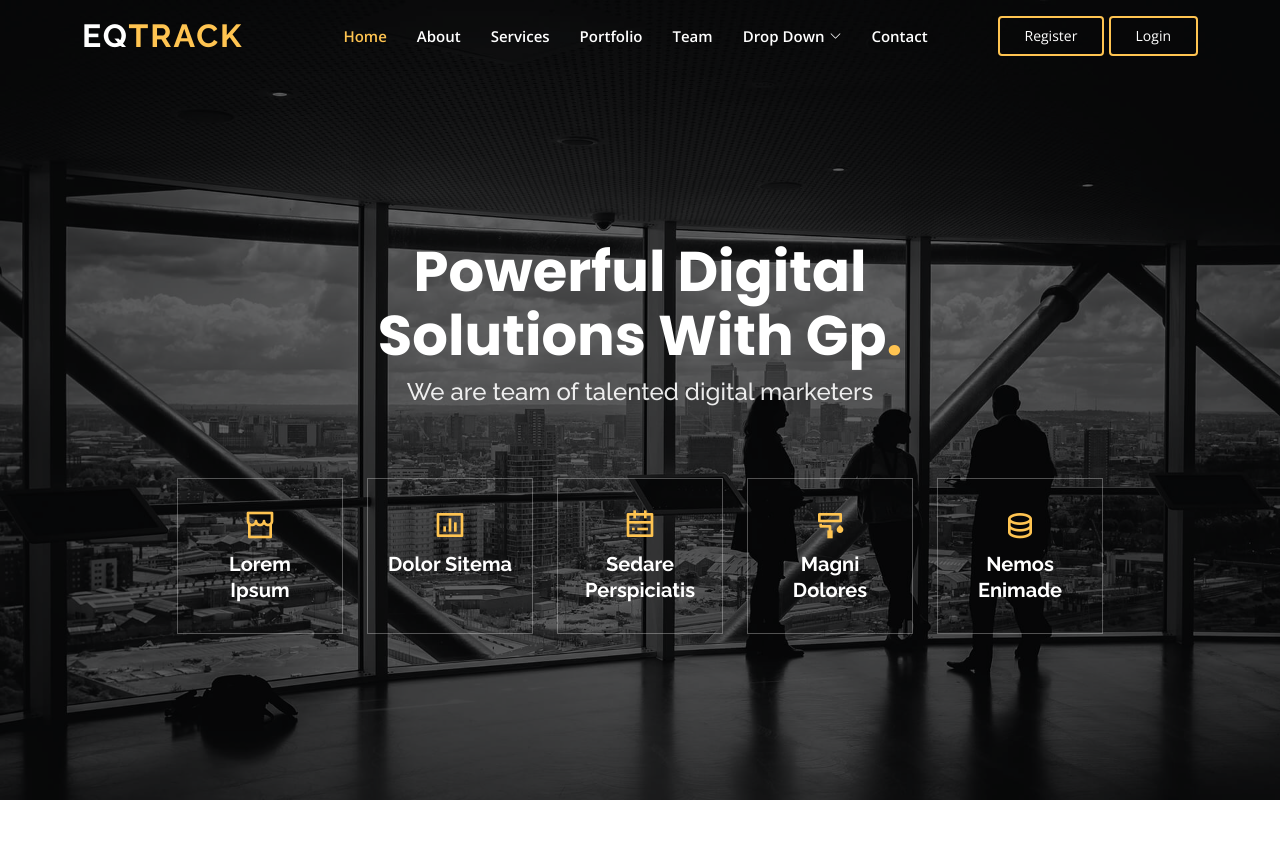
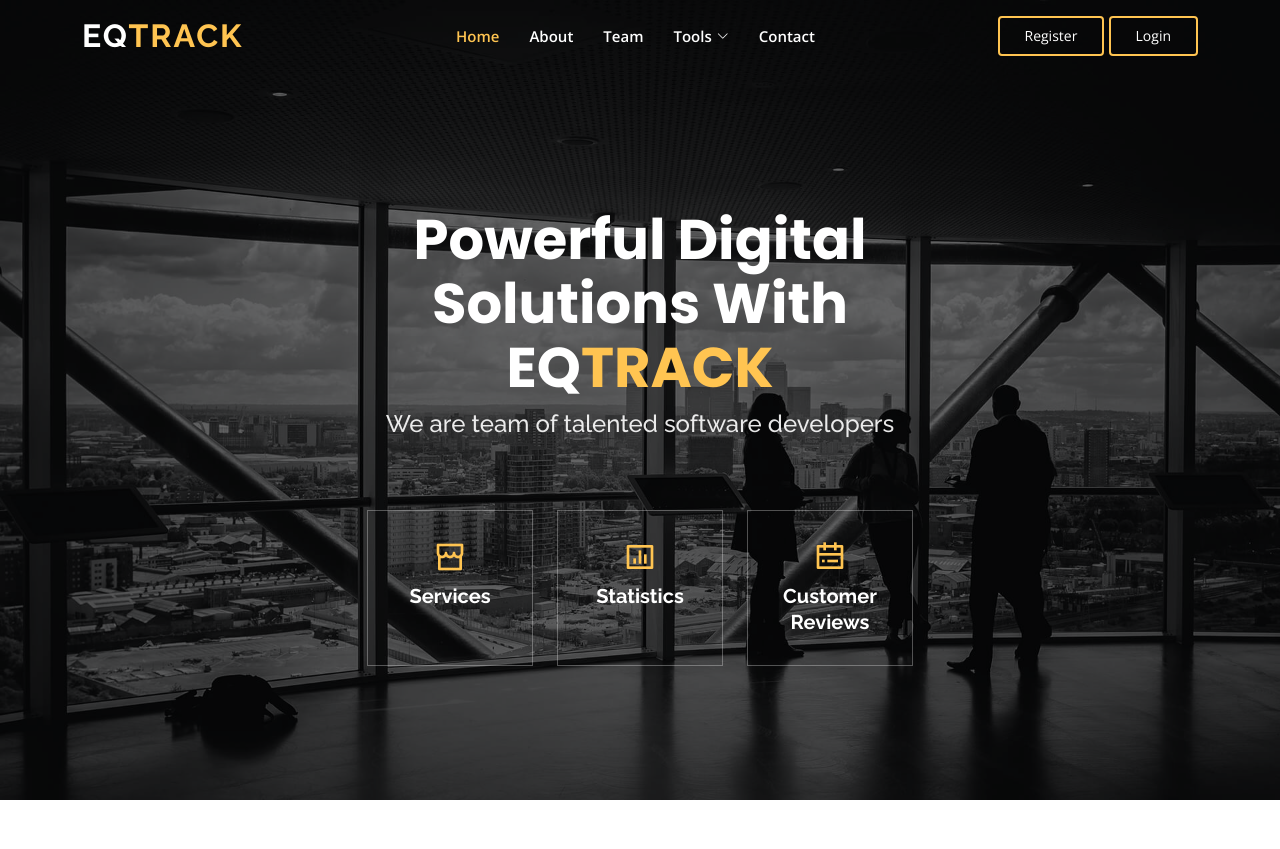
Before and after one commit to mrwarfiend/EQtracker, an ASP.NET Core app: page / in a window 1280 px wide. Shown: the top 849 px of the page. Run offline with ASP.NET Core 8, Linux system fonts and the light colour scheme; some libraries are stand-ins or nearby versions.

Commit message:
Updated layouts, removed unneeded tabs, set default connection string to my DB

```diff
--- a/EQtrack/Views/Shared/_AppLayout.cshtml
+++ b/EQtrack/Views/Shared/_AppLayout.cshtml
@@ -48,11 +48,9 @@
                 <ul>
                     <li><a class="nav-link scrollto active" href="/home">Home</a></li>
                     <li><a class="nav-link scrollto" href="#about">About</a></li>
-                    <li><a class="nav-link scrollto" href="#services">Services</a></li>
-                    <li><a class="nav-link scrollto " href="#portfolio">Portfolio</a></li>
                     <li><a class="nav-link scrollto" href="#team">Team</a></li>
                     <li class="dropdown">
-                        <a href="#"><span>Drop Down</span> <i class="bi bi-chevron-down"></i></a>
+                        <a href="#"><span>Tools</span> <i class="bi bi-chevron-down"></i></a>
                         <ul>
                             <li><a href="#">Tool Search</a></li>
                             <li><a href="#">Checkout</a></li>
--- a/EQtrack/Views/Shared/_HomeLayout.cshtml
+++ b/EQtrack/Views/Shared/_HomeLayout.cshtml
@@ -50,11 +50,9 @@
                 <ul>
                     <li><a class="nav-link scrollto active" href="#hero">Home</a></li>
                     <li><a class="nav-link scrollto" href="#about">About</a></li>
-                    <li><a class="nav-link scrollto" href="#services">Services</a></li>
-                    <li><a class="nav-link scrollto " href="#portfolio">Portfolio</a></li>
                     <li><a class="nav-link scrollto" href="#team">Team</a></li>
                     <li class="dropdown">
-                        <a href="#"><span>Drop Down</span> <i class="bi bi-chevron-down"></i></a>
+                        <a href="#"><span>Tools</span> <i class="bi bi-chevron-down"></i></a>
                         <ul>
                             <li><a href="#">Tool Search</a></li>
                             <li><a href="#">Checkout</a></li>
@@ -76,8 +74,8 @@
 
             <div class="row justify-content-center" data-aos="fade-up" data-aos-delay="150">
                 <div class="col-xl-6 col-lg-8">
-                    <h1>Powerful Digital Solutions With Gp<span>.</span></h1>
-                    <h2>We are team of talented digital marketers</h2>
+                    <h1>Powerful Digital Solutions With EQ<span>TRACK</span></h1>
+                    <h2>We are team of talented software developers</h2>
                 </div>
             </div>
 
@@ -85,33 +83,22 @@
                 <div class="col-xl-2 col-md-4">
                     <div class="icon-box">
                         <i class="ri-store-line"></i>
-                        <h3><a href="">Lorem Ipsum</a></h3>
+                        <h3><a href="">Services</a></h3>
                     </div>
                 </div>
                 <div class="col-xl-2 col-md-4">
                     <div class="icon-box">
                         <i class="ri-bar-chart-box-line"></i>
-                        <h3><a href="">Dolor Sitema</a></h3>
+                        <h3><a href="">Statistics</a></h3>
                     </div>
                 </div>
                 <div class="col-xl-2 col-md-4">
                     <div class="icon-box">
                         <i class="ri-calendar-todo-line"></i>
-                        <h3><a href="">Sedare Perspiciatis</a></h3>
+                        <h3><a href="">Customer Reviews</a></h3>
                     </div>
                 </div>
-                <div class="col-xl-2 col-md-4">
-                    <div class="icon-box">
-                        <i class="ri-paint-brush-line"></i>
-                        <h3><a href="">Magni Dolores</a></h3>
-                    </div>
-                </div>
-                <div class="col-xl-2 col-md-4">
-                    <div class="icon-box">
-                        <i class="ri-database-2-line"></i>
-                        <h3><a href="">Nemos Enimade</a></h3>
-                    </div>
-                </div>
+
             </div>
 
         </div>
--- a/EQtrack/appsettings.json
+++ b/EQtrack/appsettings.json
@@ -1,6 +1,6 @@
 {
   "ConnectionStrings": {
-    "DefaultConnection": "Server=(localdb)\\mssqllocaldb;Database=aspnet-EQtrack-C61FDF2B-DFE1-4805-A653-F733462C8C6F;Trusted_Connection=True;MultipleActiveResultSets=true"
+    "DefaultConnection": "Server=gensparkremote.database.windows.net;Database=EQtrackDB;Trusted_Connection=True;MultipleActiveResultSets=true;User Id=isaacmarsden;password=LetMeIn123Please*"
   },
   "Logging": {
     "LogLevel": {
```
Also changed, not shown: 5 other files.
